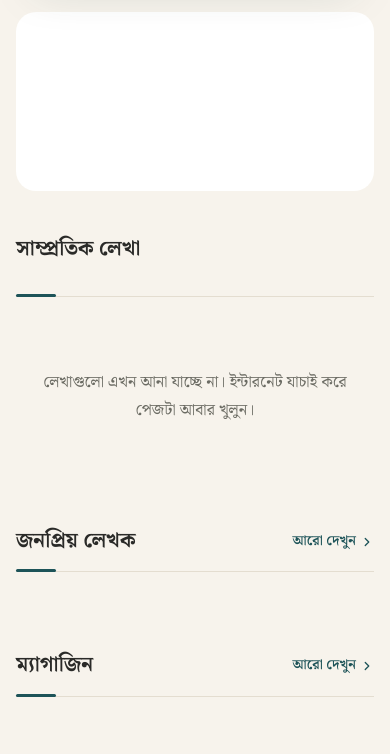
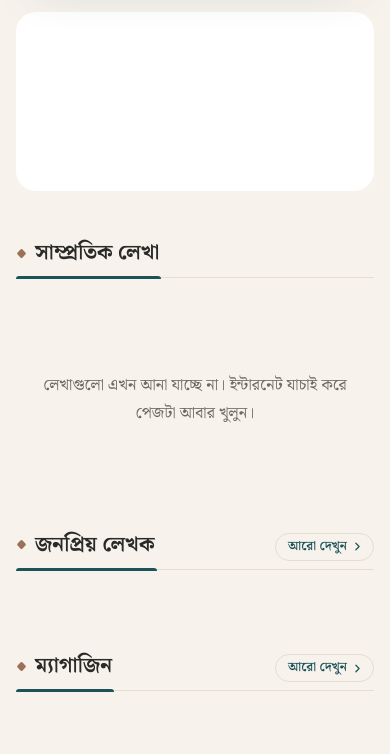
Before and after one commit to PotroDip/PotroDip.github.io, a plain HTML site: page index.html in a window 390 px wide. Shown: the part 90-844 px from the top of the page. Drawn offline with Linux system fonts and the light colour scheme; no server answers; animation ran at ten frames a second.

Commit message:
Redesign home section headings with editorial style
Replace the centered tab headings with left-aligned titles, a gold
diamond marker, an accent underline and a pill-style 'see more' button.

Co-Authored-By: Claude Opus 5.5 <noreply@anthropic.com>
Claude-Session: https://claude.ai/code/session_01CucdVQ9GDWsnB1XyycpujY

```diff
--- a/assets/css/pages/home.css
+++ b/assets/css/pages/home.css
@@ -385,78 +385,70 @@ html[data-theme="dark"] body.home-cards .article-card{box-shadow:0 10px 28px -16
   body.home-cards .article-card:not(:first-child) .cm-date::before{content:none;}
 }
 
-/* ============ সেকশন টাইটেল (v94) — মাঝখানে ট্যাব (উপরের দুই কোণ গোল) + দুই পাশে পুরো-প্রস্থ চিকন লাইন ============
-   গ্রিড: [ফাঁকা ১fr][ট্যাব][ফাঁকা ১fr]; লাইনটা ট্যাবের তলা বরাবর পুরো প্রস্থে।
-   ফিল্টার চিপ থাকলে লাইনের নিচের সারিতে মাঝখানে। ৬টার বেশি হলে ডানে লাইনের উপর "আরো দেখুন" (লাইন সেখানে থামে)। */
+/* ============ সেকশন টাইটেল (v97) — এডিটোরিয়াল হেডার ============
+   বাঁয়ে: ছোট সোনালি হীরা + টাইটেল, টাইটেলের ঠিক নিচে মোটা রঙিন দাগ।
+   ডানে: পিল-আকৃতির "আরো দেখুন"। নিচে পুরো প্রস্থে চিকন লাইন। ফিল্টার চিপ লাইনের নিচে বাঁয়ে। */
 body.home-cards .section-head{
-  position:relative;display:grid;grid-template-columns:minmax(0,1fr) auto minmax(0,1fr);align-items:end;gap:0;
-  margin:44px 0 28px;padding:0;border:0;
+  position:relative;display:grid;grid-template-columns:minmax(0,1fr) auto;align-items:end;gap:0 16px;
+  margin:60px 0 30px;padding:0;border:0;
 }
 body.home-cards .section-head::after{
   content:"";grid-area:1/1/2/-1;align-self:end;height:1px;z-index:0;pointer-events:none;
-  background:color-mix(in srgb, var(--primary) 55%, transparent);
+  background:var(--border);
 }
 body.home-cards .section-head h2{
-  grid-area:1/2;position:relative;z-index:1;margin:0;padding:12px 28px 13px;
-  font-size:26px;line-height:1.35;font-weight:700;letter-spacing:0;text-align:center;white-space:nowrap;
-  background:var(--primary);color:var(--overlay-bg);
-  border-radius:22px 22px 0 0;
+  grid-area:1/1;justify-self:start;position:relative;z-index:1;
+  display:flex;align-items:center;gap:12px;
+  margin:0;padding:0 2px 14px;background:none;border-radius:0;
+  font-size:28px;line-height:1.35;font-weight:700;letter-spacing:0;text-align:left;white-space:nowrap;
+  color:var(--text);
 }
-html[data-theme="dark"] body.home-cards .section-head h2{color:#0F1415;}
-body.home-cards .section-head h2::before{display:none;}
-body.home-cards .section-head .filter-chips{grid-area:2/1/3/-1;justify-self:center;justify-content:center;position:relative;z-index:1;margin:18px 0 0;}
-/* "সব লেখক/সংখ্যা দেখুন" — "আরো দেখুন"-এর মতোই লাইনের ডান প্রান্তে, লাইনের মাঝ বরাবর */
-body.home-cards .section-head .see-all{
-  grid-area:1/3;align-self:end;justify-self:end;position:relative;z-index:1;
-  display:inline-flex;align-items:center;gap:7px;
-  margin:0;padding:0 0 0 16px;transform:translateY(50%);
-  border:0;background:var(--bg);font-size:15px;font-weight:600;line-height:1.4;color:var(--primary);white-space:nowrap;
+html[data-theme="dark"] body.home-cards .section-head h2{color:var(--text);}
+body.home-cards .section-head h2::before{
+  display:block;content:"";width:9px;height:9px;flex-shrink:0;
+  background:var(--secondary);transform:rotate(45deg);border-radius:1.5px;
 }
-body.home-cards .section-head .see-all:hover span{text-decoration:underline;text-underline-offset:4px;}
+body.home-cards .section-head h2::after{
+  content:"";position:absolute;left:0;right:0;bottom:-1px;height:3px;
+  background:var(--primary);border-radius:3px 3px 0 0;
+}
+body.home-cards .section-head .filter-chips{grid-area:2/1/3/-1;justify-self:start;justify-content:flex-start;position:relative;z-index:1;margin:18px 0 0;}
 
-/* "আরো দেখুন" — ডানে, লাইনের ঠিক মাঝ বরাবর; লাইনের ঐ অংশ পেজের রঙে ঢাকা */
+/* "আরো দেখুন" / "সব লেখক দেখুন" — ডানে পিল বাটন, লাইনের উপরে */
+body.home-cards .section-head .see-all,
+body.home-cards .section-head.has-more .sec-more{
+  grid-area:1/2;align-self:end;justify-self:end;position:relative;z-index:1;
+  display:inline-flex;align-items:center;gap:6px;
+  margin:0 0 12px;padding:6px 12px 6px 16px;transform:none;
+  border:1px solid var(--border);border-radius:999px;background:transparent;
+  cursor:pointer;font:inherit;font-size:14px;font-weight:600;line-height:1.4;color:var(--primary);white-space:nowrap;
+  transition:background .2s ease,color .2s ease,border-color .2s ease;
+}
+body.home-cards .section-head .see-all:hover,
+body.home-cards .section-head.has-more .sec-more:hover{background:var(--primary);border-color:var(--primary);color:var(--overlay-bg);}
+html[data-theme="dark"] body.home-cards .section-head .see-all:hover,
+html[data-theme="dark"] body.home-cards .section-head.has-more .sec-more:hover{color:#0F1415;}
+body.home-cards .section-head .see-all:hover span,
+body.home-cards .section-head .sec-more:hover span{text-decoration:none;}
+
 .sec-more{display:none;}
-body.home-cards .section-head.has-more .sec-more{
-  grid-area:1/3;align-self:end;justify-self:end;position:relative;z-index:1;
-  display:inline-flex;align-items:center;gap:7px;margin:0;padding:0 0 0 16px;
-  transform:translateY(50%);
-  border:0;background:var(--bg);cursor:pointer;font:inherit;font-size:15px;font-weight:600;line-height:1.4;
-  color:var(--primary);white-space:nowrap;
-}
 .sec-more svg,.see-all svg{width:15px;height:15px;flex-shrink:0;transition:transform .25s ease;}
 .sec-more:hover svg,.see-all:hover svg{transform:translateX(3px);}
-.see-all:focus-visible{outline:2px solid var(--primary);outline-offset:3px;border-radius:4px;}
+.see-all:focus-visible{outline:2px solid var(--primary);outline-offset:3px;border-radius:999px;}
 .sec-more.open svg{transform:rotate(-90deg);}
 .sec-more.open:hover svg{transform:rotate(-90deg) translateX(3px);}
-.sec-more:hover span{text-decoration:underline;text-underline-offset:4px;}
-.sec-more:focus-visible{outline:2px solid var(--primary);outline-offset:3px;border-radius:4px;}
+.sec-more:focus-visible{outline:2px solid var(--primary);outline-offset:3px;border-radius:999px;}
 
-/* মোবাইল (v96): ট্যাব-ডিজাইনের বদলে ক্লিন হেডার — বাঁয়ে টাইটেল (নিচে ছোট রঙিন দাগ), ডানে "আরো দেখুন", নিচে চিকন লাইন */
 @media(max-width:640px){
-  body.home-cards .section-head{
-    display:flex;flex-direction:row;flex-wrap:wrap;align-items:center;justify-content:space-between;gap:0 12px;
-    margin:34px 0 18px;padding:0 0 12px;
-    border:0;border-bottom:1px solid var(--border);
-  }
-  body.home-cards .section-head::after{
-    content:"";position:absolute;left:0;bottom:-1px;width:40px;height:3px;grid-area:auto;
-    border-radius:3px;background:var(--primary);
-  }
-  body.home-cards .section-head h2{
-    display:block;margin:0;padding:0;background:none;border-radius:0;
-    font-size:21px;line-height:1.4;text-align:left;white-space:normal;
-    color:var(--text);
-  }
-  html[data-theme="dark"] body.home-cards .section-head h2{color:var(--text);}
+  body.home-cards .section-head{margin:38px 0 20px;gap:0 10px;}
+  body.home-cards .section-head h2{font-size:21px;gap:10px;padding-bottom:11px;white-space:normal;}
+  body.home-cards .section-head h2::before{width:7px;height:7px;}
   body.home-cards .section-head .see-all,
-  body.home-cards .section-head.has-more .sec-more{
-    align-self:center;margin:0 -8px 0 0;padding:8px 8px;transform:none;background:none;
-    font-size:14px;gap:4px;border-radius:999px;
-  }
+  body.home-cards .section-head.has-more .sec-more{margin-bottom:9px;padding:4px 9px 4px 12px;font-size:13px;gap:4px;}
   body.home-cards .section-head .see-all svg,
-  body.home-cards .section-head.has-more .sec-more svg{width:14px;height:14px;}
+  body.home-cards .section-head.has-more .sec-more svg{width:13px;height:13px;}
   body.home-cards .section-head .filter-chips{
-    flex:0 0 100%;order:3;margin:14px 0 0;justify-content:flex-start;
+    width:100%;margin:14px 0 0;justify-content:flex-start;
     flex-wrap:nowrap;overflow-x:auto;scrollbar-width:none;
   }
   body.home-cards .section-head .filter-chips::-webkit-scrollbar{display:none;}
--- a/index.html
+++ b/index.html
@@ -17,7 +17,7 @@
 <link rel="preload" href="assets/fonts/NotoSerifBengali-Bold.woff?v=82" as="font" type="font/woff" crossorigin>
 <link rel="stylesheet" href="assets/css/base.css">
 <link rel="stylesheet" href="assets/css/layout.css">
-<link rel="stylesheet" href="assets/css/pages/home.css?v=112">
+<link rel="stylesheet" href="assets/css/pages/home.css?v=113">
 <link rel="stylesheet" href="assets/css/pages/authors.css">
 <link rel="stylesheet" href="assets/css/components/nav.css?v=115">
 <link rel="stylesheet" href="assets/css/components/issue-band.css">
```
